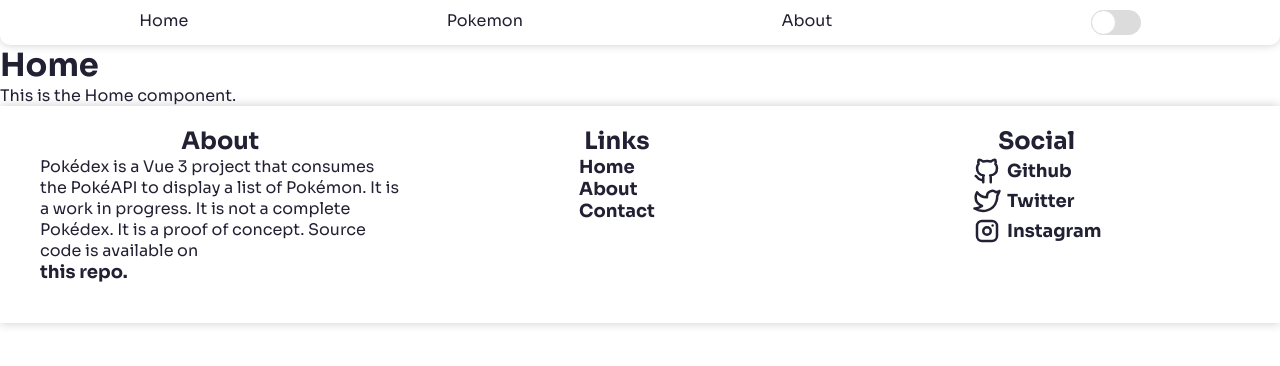
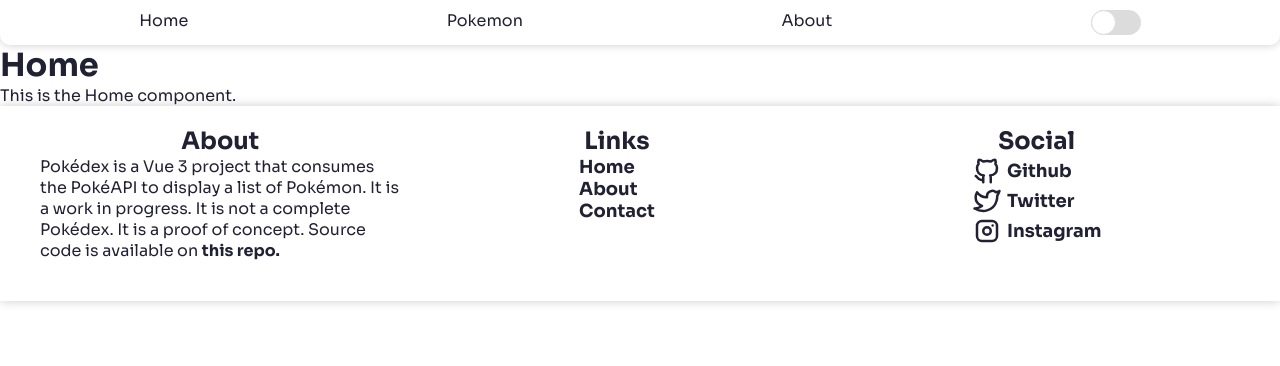
Before and after one commit to Fercho5656/Pokedex, a Vue app: page / in a window 1280 px wide. Shown: the top 366 px of the page. Built offline with nearby package versions, Linux system fonts and the light colour scheme; no server answers.

Commit message:
Replaced Anchor componend with anchor tag

```diff
--- a/src/components/Footer.vue
+++ b/src/components/Footer.vue
@@ -7,9 +7,12 @@
           Pokédex is a Vue 3 project that consumes the PokéAPI to display a list
           of Pokémon. It is a work in progress. It is not a complete Pokédex. It
           is a proof of concept. Source code is available on
-          <Anchor href="https://github.com/Fercho5656/Pokedex" :inNewTab="true">
-            this repo.
-          </Anchor>
+          <a
+            href="https://github.com/Fercho5656/Pokedex"
+            target="_blank"
+            ref="noopener nonreferer"
+            >this repo.</a
+          >
         </p>
       </li>
       <li class="links">
@@ -129,6 +132,11 @@ footer {
   list-style: none;
 }
 
+a {
+  font-weight: bold;
+  text-decoration: none;
+}
+
 footer > ul {
   display: flex;
   flex-flow: row wrap;
```
